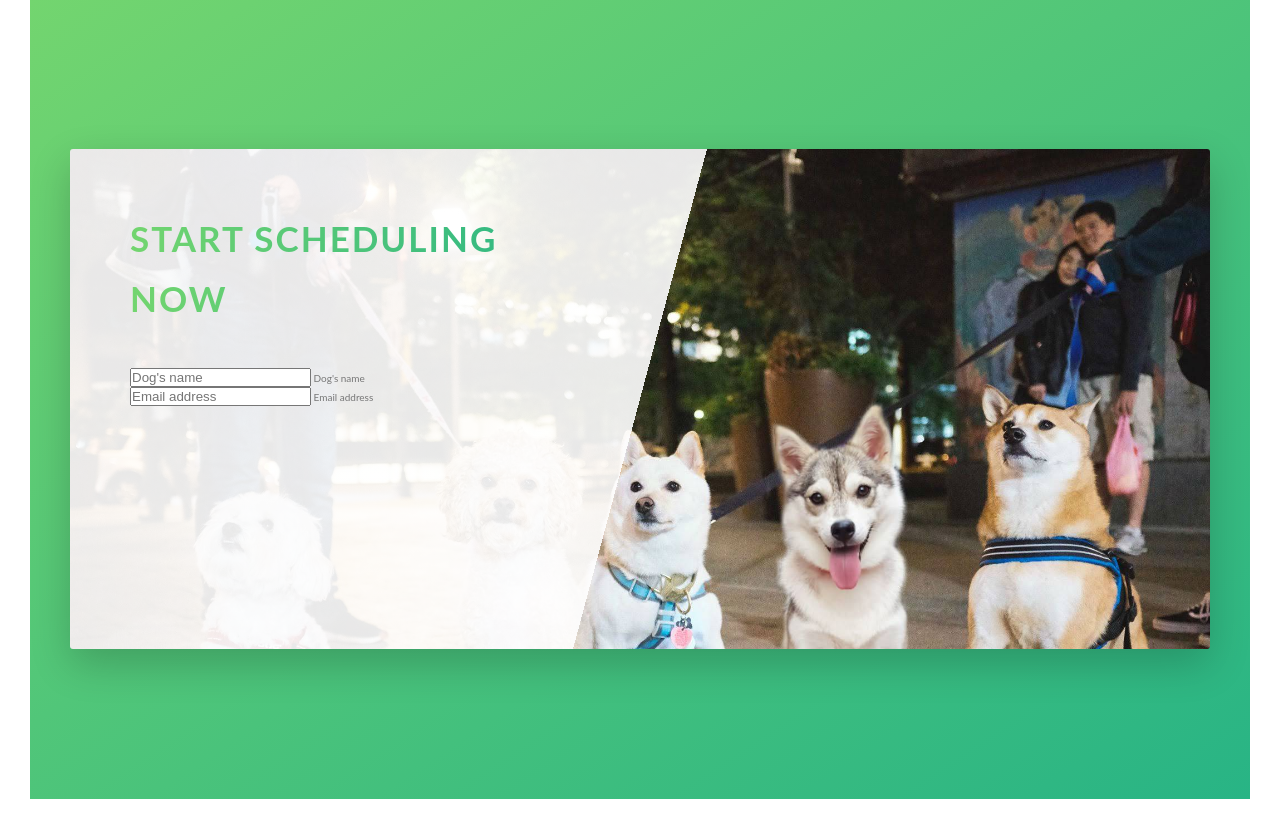
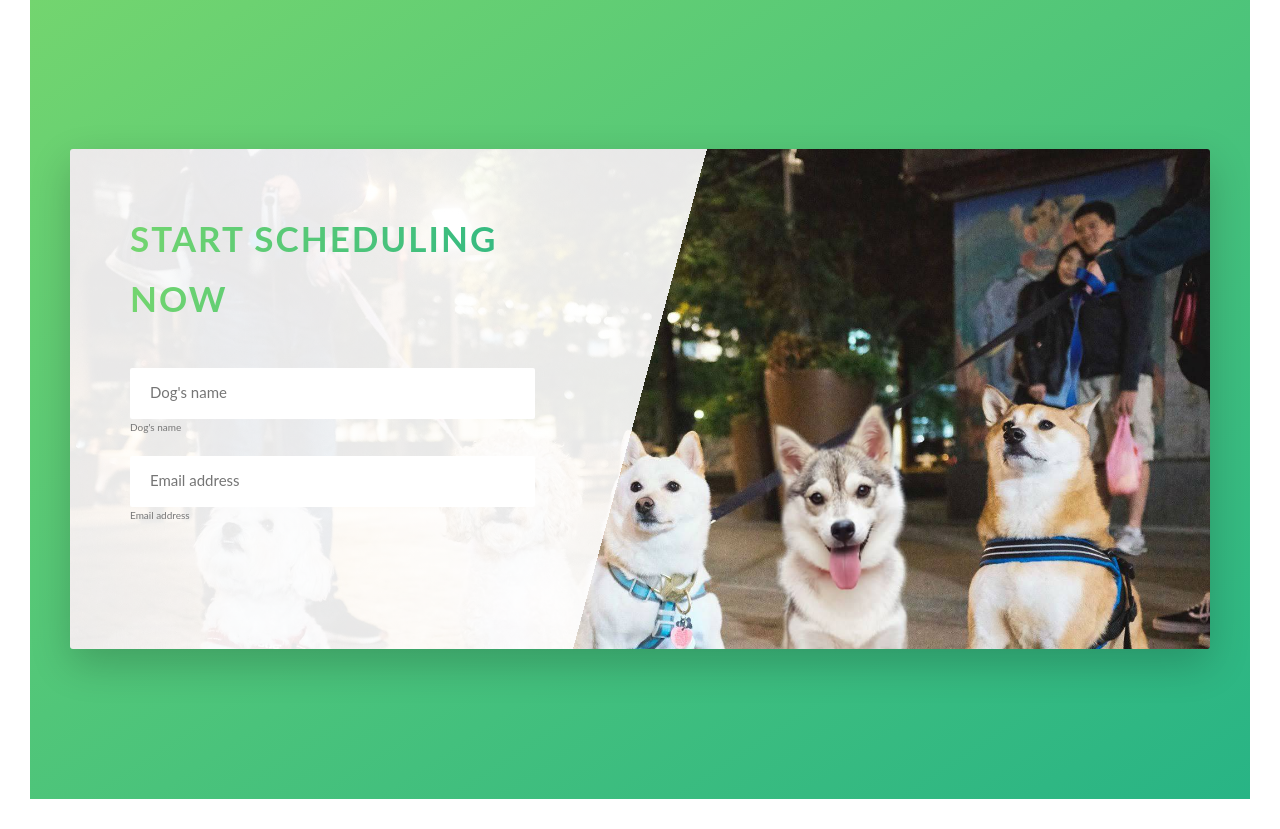
Before and after one commit to redmondchan/cheesecake-css-sass, a PHP site: page / in a window 1280 px wide. Shown: the part 4550-5379 px from the top of the page. Run offline with PHP 8.4, Linux system fonts and the light colour scheme.

Commit message:
added styling to form

```diff
--- a/css/style.css
+++ b/css/style.css
@@ -306,6 +306,22 @@ body {
       .details ul li:not(:last-child) {
         border-bottom: 1px solid #eee; }
 
+.form__part:not(:last-child) {
+  margin-bottom: 2rem; }
+
+.form__input {
+  font-size: 1.5rem;
+  font-family: inherit;
+  color: inherit;
+  padding: 1.5rem 2rem;
+  border-radius: 2px;
+  background-color: rbga(#fff, 0.5);
+  border: none;
+  border-bottom: 3px solid transparent;
+  width: 90%;
+  display: block;
+  transition: all .3s; }
+
 .review {
   width: 75%;
   margin: 0 auto;
--- a/sass/components/_form.scss
+++ b/sass/components/_form.scss
@@ -0,0 +1,21 @@
+.form {
+
+  &__part:not(:last-child){
+    margin-bottom: 2rem;
+  }
+
+  &__input {
+    font-size: 1.5rem;
+    font-family: inherit;
+    color: inherit;
+    padding: 1.5rem 2rem;
+    border-radius: 2px;
+    background-color: rbga($color-white, .5);
+    border: none;
+    border-bottom: 3px solid transparent;
+    width: 90%;
+    display: block;
+    transition: all .3s
+
+  }
+}
```
